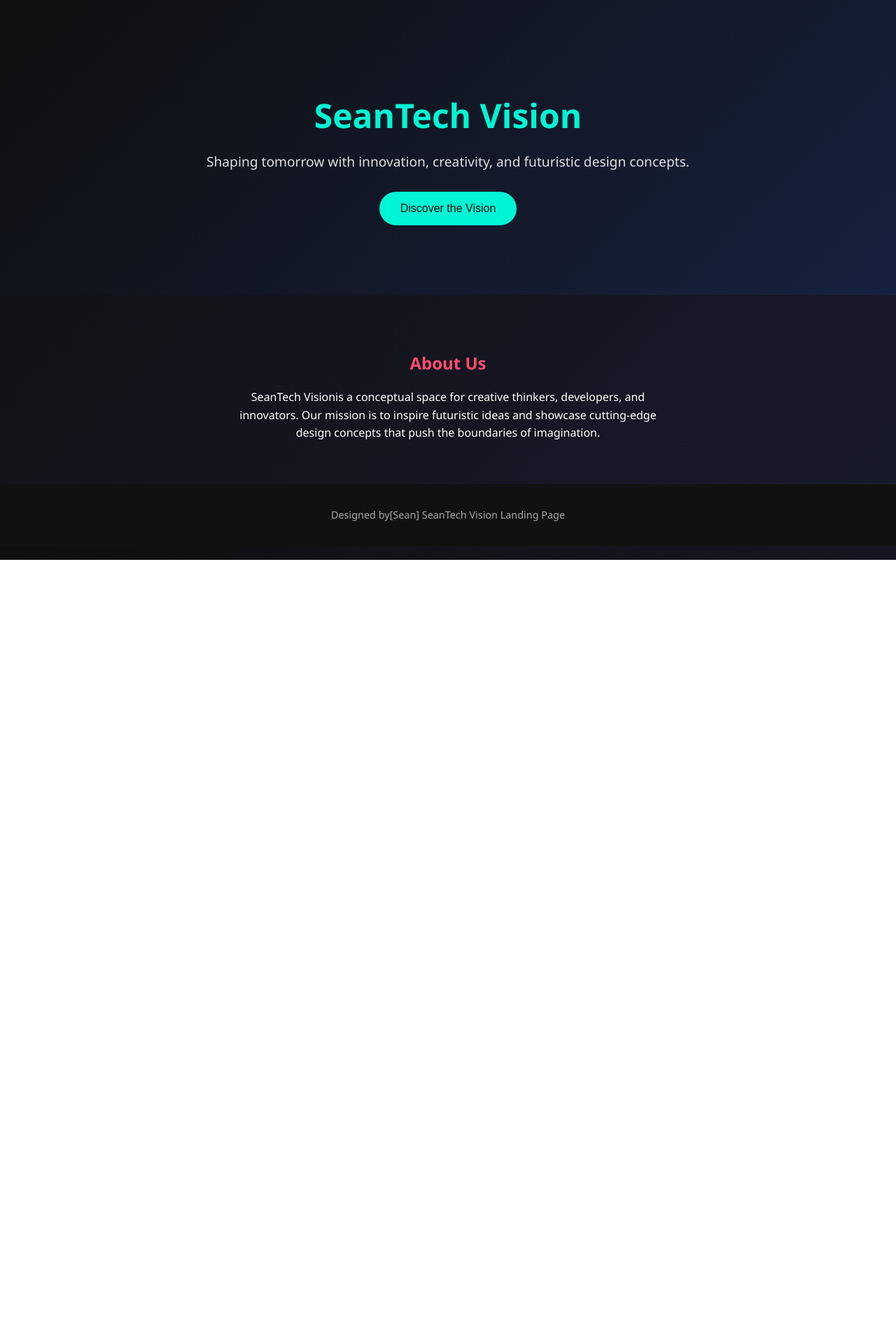
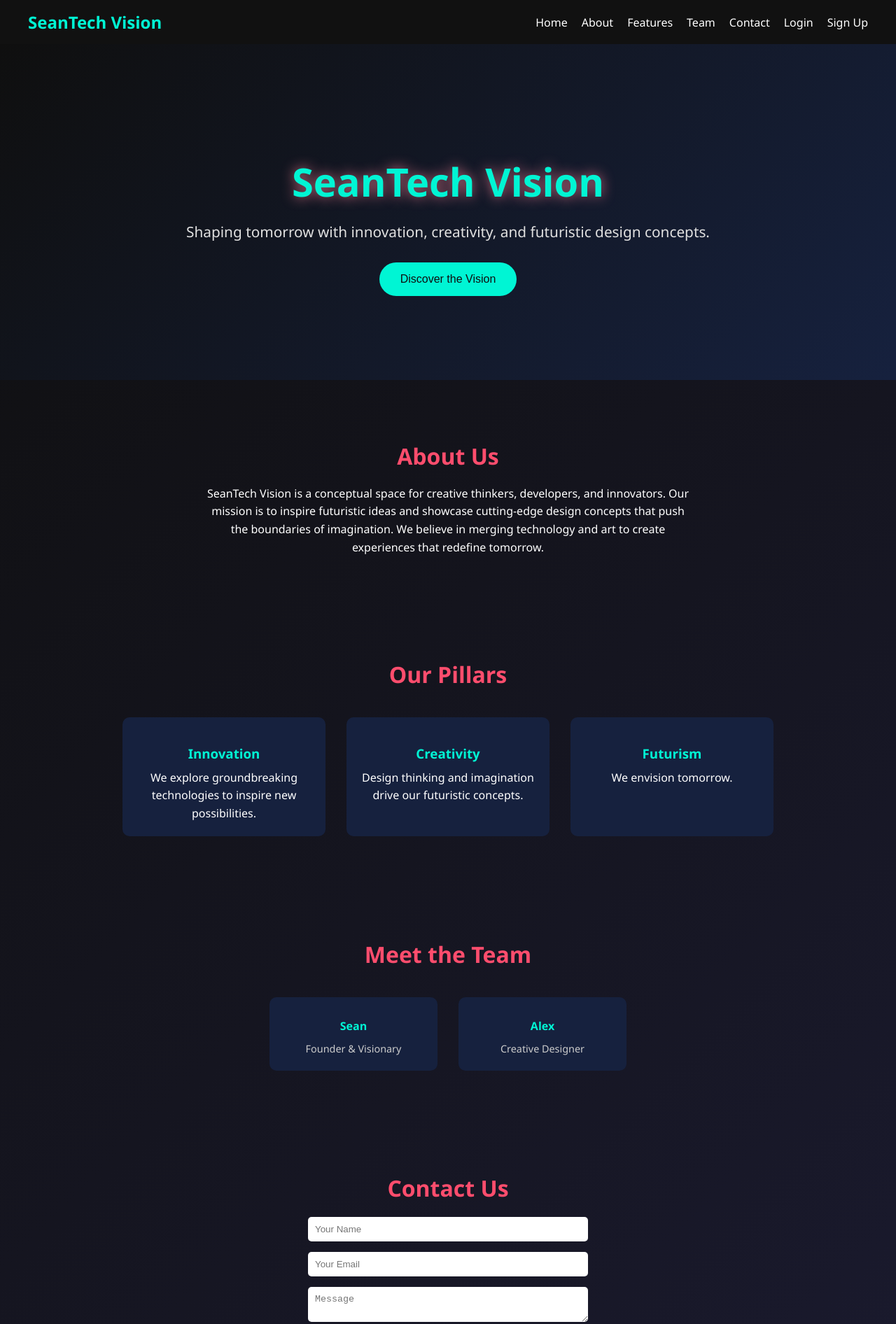
Before and after one commit to banacseanmarcial-lab/marcial-integrative-programming, a plain HTML site: page index.html in a window 1280 px wide. Shown: the top 1892 px of the page at 70% size. Before the commit the page ends 800 px from the top, so only its background shows below. Drawn offline with Linux system fonts and the light colour scheme.

Commit message:
update new files

```diff
--- a/index.html
+++ b/index.html
@@ -1,33 +1,48 @@
+
 <!DOCTYPE html>
 <html lang="en">
 <head>
   <meta charset="UTF-8">
   <meta name="viewport" content="width=device-width, initial-scale=1.0">
-  <title>FutureTech Landing Page</title>
-  <link rel="stylesheet" href="style.css">
+  <title>SeanTech Vision</title>
   <style>
-    /* Basic futuristic styling */
     body {
       margin: 0;
       font-family: 'Segoe UI', Tahoma, Geneva, Verdana, sans-serif;
       background: linear-gradient(135deg, #0f0f0f, #1a1a2e);
       color: #fff;
     }
+    nav {
+      display: flex;
+      justify-content: space-between;
+      align-items: center;
+      padding: 15px 40px;
+      background: #111;
+      position: sticky;
+      top: 0;
+      z-index: 1000;
+    }
+    nav h2 { color: #00f5d4; margin: 0; }
+    nav ul { list-style: none; display: flex; gap: 20px; margin: 0; padding: 0; }
+    nav ul li a { color: #fff; text-decoration: none; transition: 0.3s; }
+    nav ul li a:hover { color: #ff4d6d; }
+
     header {
       text-align: center;
-      padding: 100px 20px;
+      padding: 120px 20px;
       background: linear-gradient(135deg, #0f0f0f, #16213e);
     }
     header h1 {
-      font-size: 3rem;
+      font-size: 3.5rem;
       color: #00f5d4;
       margin-bottom: 20px;
+      animation: glow 2s infinite alternate;
     }
-    header p {
-      font-size: 1.2rem;
-      color: #e0e0e0;
-      margin-bottom: 30px;
+    @keyframes glow {
+      from { text-shadow: 0 0 10px #00f5d4; }
+      to { text-shadow: 0 0 20px #ff4d6d; }
     }
+    header p { font-size: 1.3rem; color: #e0e0e0; margin-bottom: 30px; }
     .cta-btn {
       padding: 15px 30px;
       background: #00f5d4;
@@ -38,53 +53,121 @@
       cursor: pointer;
       transition: 0.3s;
     }
-    .cta-btn:hover {
-      background: #ff4d6d;
-      color: #fff;
+    .cta-btn:hover { background: #ff4d6d; color: #fff; }
+
+    section { padding: 60px 20px; text-align: center; }
+    section h2 { color: #ff4d6d; margin-bottom: 20px; font-size: 2rem; }
+    section p { max-width: 700px; margin: auto; line-height: 1.6; }
+
+    .features, .team { display: flex; justify-content: center; gap: 30px; flex-wrap: wrap; margin-top: 40px; }
+    .feature, .member {
+      background: #16213e;
+      padding: 20px;
+      border-radius: 10px;
+      transition: 0.3s;
     }
-    section {
-      padding: 60px 20px;
-      text-align: center;
+    .feature { width: 250px; }
+    .feature:hover { transform: translateY(-5px); background: #1f2a4a; }
+    .feature h3 { color: #00f5d4; margin-bottom: 10px; }
+    .member { width: 200px; }
+    .member h4 { margin: 10px 0; color: #00f5d4; }
+    .member p { font-size: 0.9rem; color: #ccc; }
+
+    .contact form { max-width: 400px; margin: auto; display: flex; flex-direction: column; gap: 15px; }
+    .contact input, .contact textarea { padding: 10px; border-radius: 5px; border: none; }
+    .contact button {
+      padding: 12px;
+      background: #00f5d4;
+      border: none;
+      border-radius: 30px;
+      cursor: pointer;
+      transition: 0.3s;
     }
-    section h2 {
-      color: #ff4d6d;
-      margin-bottom: 20px;
-    }
-    section p {
-      max-width: 600px;
-      margin: auto;
-      line-height: 1.6;
-    }
-    footer {
-      text-align: center;
-      padding: 20px;
-      background: #111;
-      color: #aaa;
-      font-size: 0.9rem;
-    }
+    .contact button:hover { background: #ff4d6d; color: #fff; }
+
+    footer { text-align: center; padding: 20px; background: #111; color: #aaa; font-size: 0.9rem; }
   </style>
 </head>
 <body>
+  <!-- Navigation -->
+  <nav>
+    <h2>SeanTech Vision</h2>
+    <ul>
+      <li><a href="#home">Home</a></li>
+      <li><a href="#about">About</a></li>
+      <li><a href="#features">Features</a></li>
+      <li><a href="#team">Team</a></li>
+      <li><a href="#contact">Contact</a></li>
+      <!-- Direct links to login/signup pages -->
+      <li><a href="login.html">Login</a></li>
+      <li><a href="signup.html">Sign Up</a></li>
+    </ul>
+  </nav>
+
   <!-- Hero Section -->
- <header>
-  <h1>SeanTech Vision</h1>
-  <p>Shaping tomorrow with innovation, creativity, and futuristic design concepts.</p>
-  <button class="cta-btn">Discover the Vision</button>
-</header>
+  <header id="home">
+    <h1>SeanTech Vision</h1>
+    <p>Shaping tomorrow with innovation, creativity, and futuristic design concepts.</p>
+    <a href="signup.html"><button class="cta-btn">Discover the Vision</button></a>
+  </header>
 
-  <!-- Content Section -->
-  <section>
+  <!-- About Section -->
+  <section id="about">
     <h2>About Us</h2>
     <p>
-      SeanTech Visionis a conceptual space for creative thinkers, developers, and innovators.
+      SeanTech Vision is a conceptual space for creative thinkers, developers, and innovators.
       Our mission is to inspire futuristic ideas and showcase cutting-edge design concepts
-      that push the boundaries of imagination.
+      that push the boundaries of imagination. We believe in merging technology and art
+      to create experiences that redefine tomorrow.
     </p>
   </section>
 
+  <!-- Features Section -->
+  <section id="features">
+    <h2>Our Pillars</h2>
+    <div class="features">
+      <div class="feature">
+        <h3>Innovation</h3>
+        <p>We explore groundbreaking technologies to inspire new possibilities.</p>
+      </div>
+      <div class="feature">
+        <h3>Creativity</h3>
+        <p>Design thinking and imagination drive our futuristic concepts.</p>
+      </div>
+      <div class="feature">
+        <h3>Futurism</h3>
+        <p>We envision tomorrow.</p>
+      </div>
+    </div>
+  </section>
+
+  <!-- Team Section -->
+  <section id="team">
+    <h2>Meet the Team</h2>
+    <div class="team">
+      <div class="member">
+        <h4>Sean</h4>
+        <p>Founder & Visionary</p>
+      </div>
+      <div class="member">
+        <h4>Alex</h4>
+        <p>Creative Designer</p>
+      </div>
+    </div>
+  </section>
+
+  <!-- Contact Section -->
+  <section id="contact" class="contact">
+    <h2>Contact Us</h2>
+    <form>
+      <input type="text" placeholder="Your Name">
+      <input type="email" placeholder="Your Email">
+      <textarea placeholder="Message"></textarea>
+      <button>Send Message</button>
+    </form>
+  </section>
+
   <!-- Footer -->
-  <footer>
-    <p>Designed by[Sean] SeanTech Vision Landing Page</p>
-  </footer>
+  <footer>© 2026 SeanTech Vision. All rights reserved.</footer>
 </body>
 </html>
```
Also changed, not shown: login.html (added, +77 -0 lines), signup.html (added, +79 -0 lines), 1 other file.
